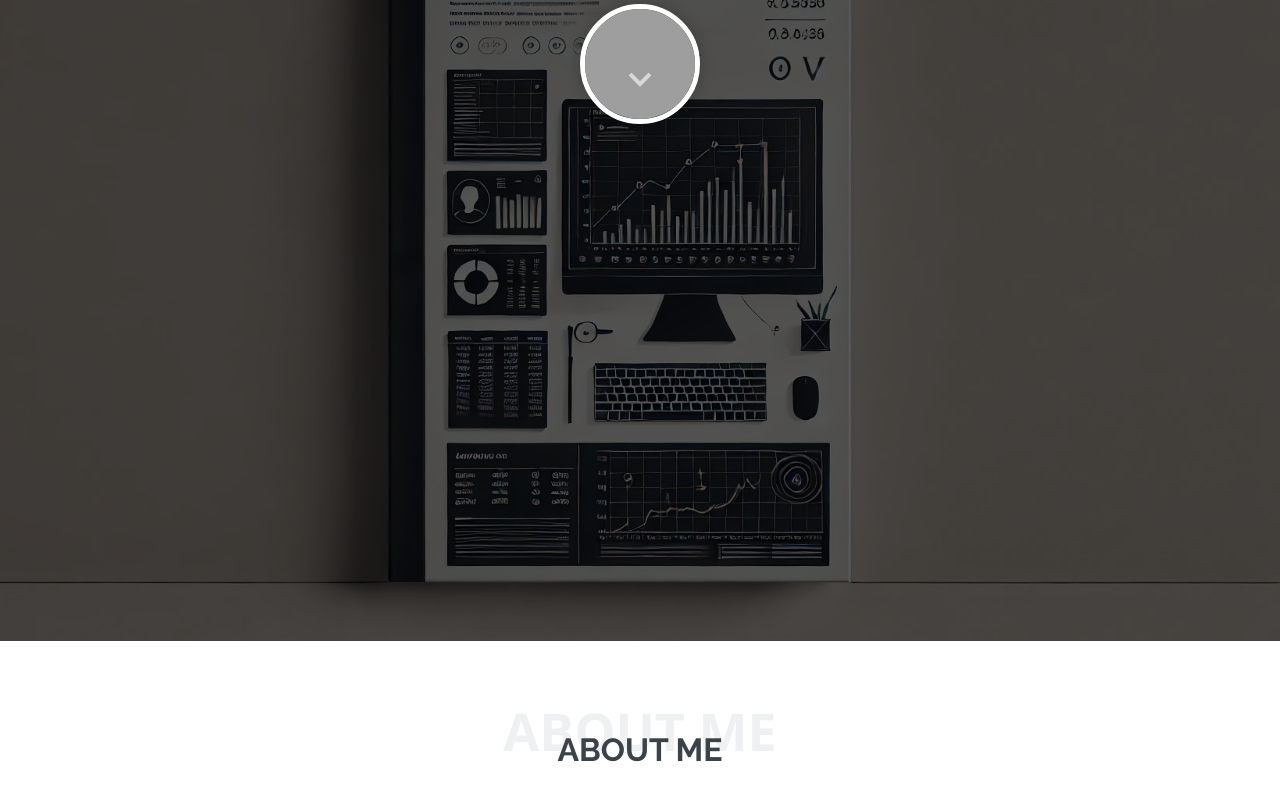
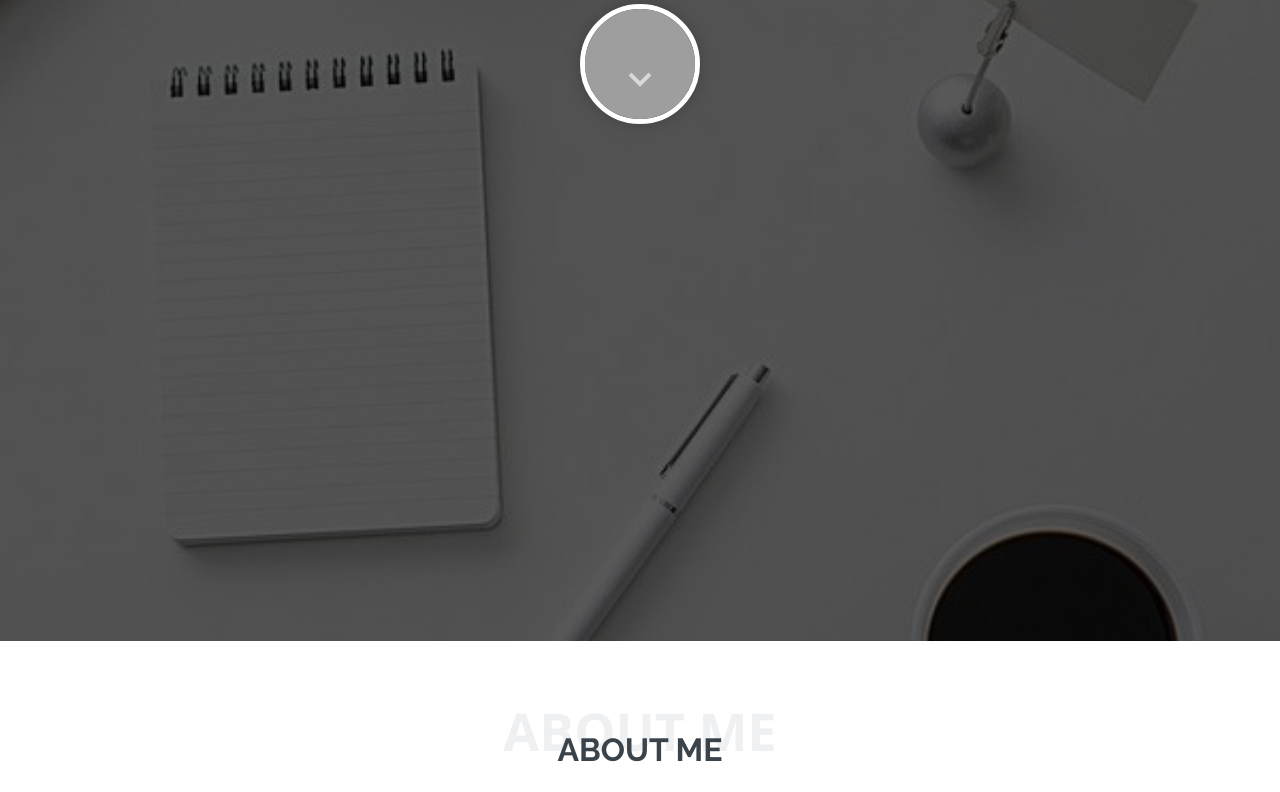
Before and after one commit to AngieOlarteG/CV, a plain HTML site: page index.html in a window 1280 px wide. Shown: the part 159-951 px from the top of the page. Drawn offline with nearby package versions, Linux system fonts and the light colour scheme; grey boxes are pictures that could not be loaded.

Commit message:
Update style.css

```diff
--- a/assets/css/style.css
+++ b/assets/css/style.css
@@ -317,7 +317,7 @@ h6 {
 #hero {
   width: 100%;
   height: 100vh;
-  background: url("../img/portada.webp") top right;
+  background: url("../img/Porta.jpg") top right;
   background-size: cover;
   position: relative;
 }
```
